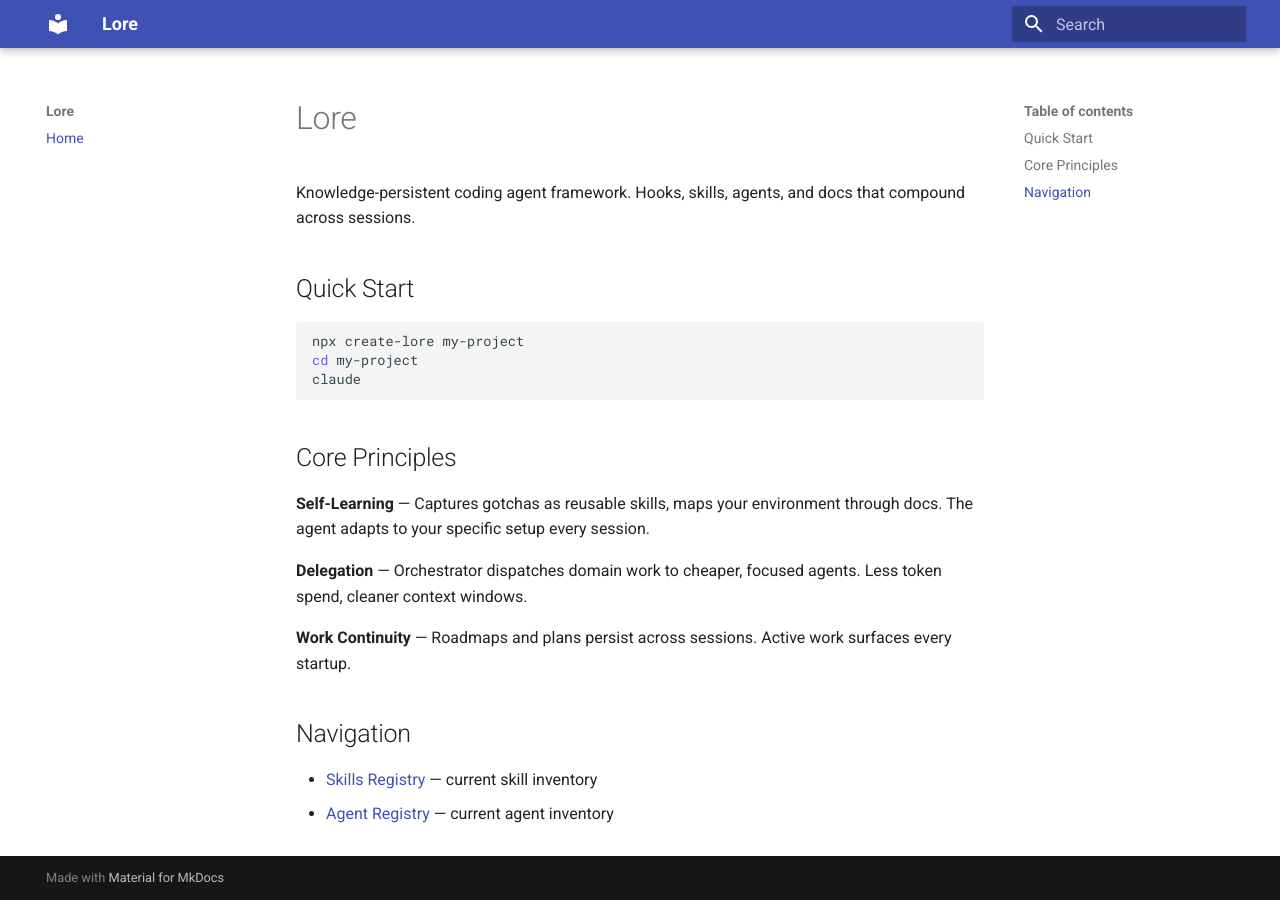
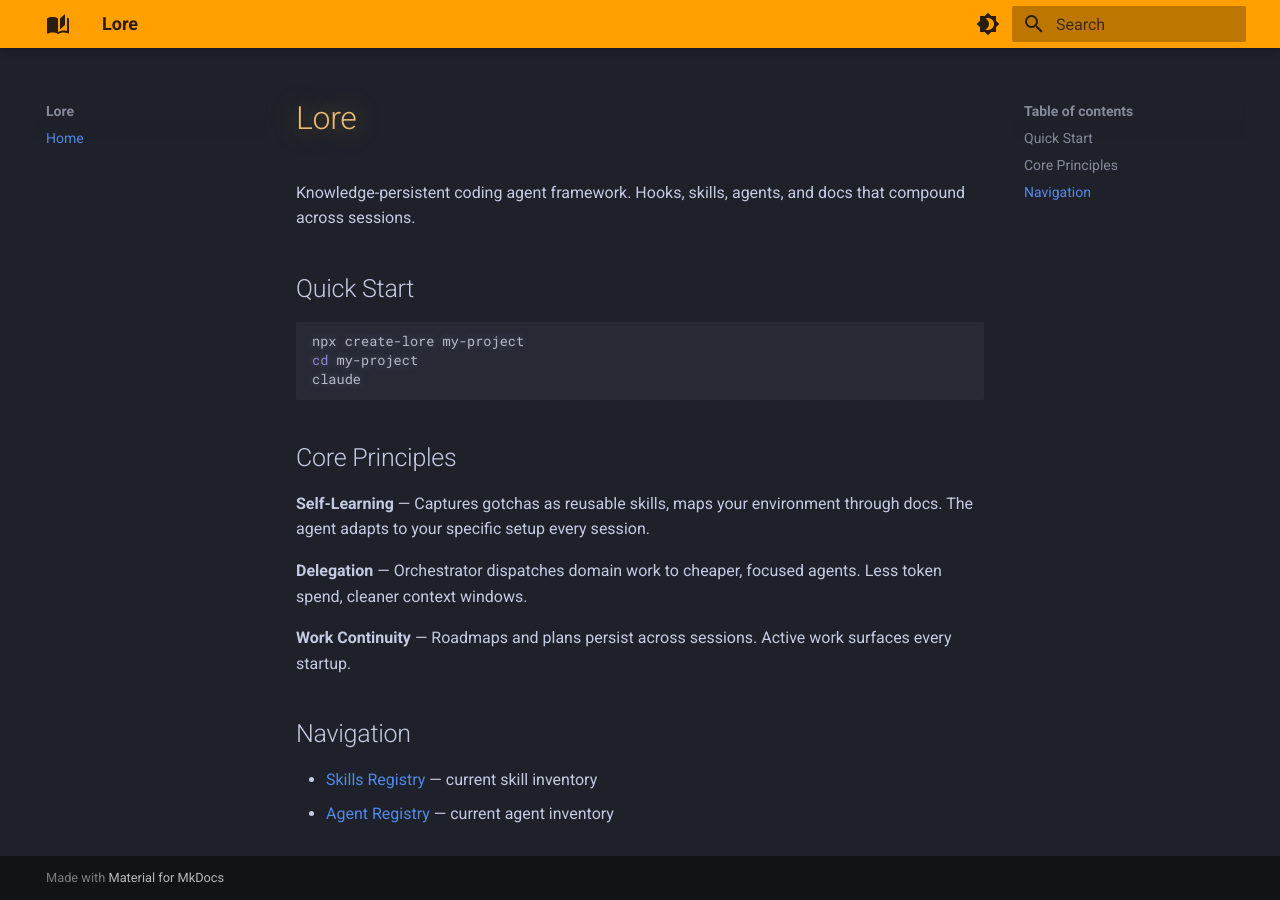
Before and after one commit to lorehq/lore, an MkDocs documentation site: the page built from docs/index.md, in a window 1280 px wide. Built offline with MkDocs 1.6.1 and Material for MkDocs 9.7.7, drawn with Linux system fonts in a browser that asks for light colours.

Commit message:
Add Lore theme — moonlit dark, parchment light, amber accents
Standard theme for all Lore projects: dark mode default with
blue-tinted text and candlelit title glow, light mode with
ivory background and ink-brown text. Amber header both modes.

Co-Authored-By: Claude Opus 4.6 <noreply@anthropic.com>

```diff
--- /dev/null
+++ b/docs/stylesheets/theme.css
@@ -0,0 +1,41 @@
+/* Moonlit — cool blue tint on dark mode, amber header */
+[data-md-color-scheme="slate"] {
+  --md-default-fg-color: rgba(220, 228, 255, 0.87);
+  --md-default-fg-color--light: rgba(220, 228, 255, 0.54);
+  --md-primary-fg-color: #FFA000;
+  --md-primary-fg-color--light: #FFC040;
+  --md-primary-fg-color--dark: #E08F00;
+  --md-primary-bg-color: #2B1D0E;
+  --md-primary-bg-color--light: #3D2B18;
+}
+
+/* Amber title + glow on dark mode */
+[data-md-color-scheme="slate"] h1 {
+  color: #E8B86D;
+  text-shadow: 0 0 25px rgba(210, 170, 90, 0.6), 0 0 50px rgba(210, 170, 90, 0.25);
+}
+
+/* Dark amber title on light mode — no glow */
+[data-md-color-scheme="default"] h1 {
+  color: #8B6914;
+}
+
+/* Code glow — moonlit on dark, none on light */
+[data-md-color-scheme="slate"] code {
+  text-shadow: 0 0 8px rgba(180, 190, 255, 0.3);
+}
+
+/* Parchment — warm ivory background, ink-brown text */
+[data-md-color-scheme="default"] {
+  --md-default-bg-color: #FAF6F0;
+  --md-default-bg-color--light: #F5F0E8;
+  --md-default-fg-color: rgba(58, 46, 36, 0.87);
+  --md-default-fg-color--light: rgba(58, 46, 36, 0.54);
+  --md-code-bg-color: #EDE5D8;
+  --md-code-fg-color: #3A2E24;
+  --md-primary-fg-color: #FFA000;
+  --md-primary-fg-color--light: #FFC040;
+  --md-primary-fg-color--dark: #E08F00;
+  --md-primary-bg-color: #2B1D0E;
+  --md-primary-bg-color--light: #3D2B18;
+}
--- a/mkdocs.yml
+++ b/mkdocs.yml
@@ -2,7 +2,26 @@ site_name: Lore
 docs_dir: docs
 theme:
   name: material
+  icon:
+    logo: material/book-open-page-variant
+  palette:
+    - scheme: slate
+      accent: amber
+      toggle:
+        icon: material/brightness-4
+        name: Switch to light mode
+    - scheme: default
+      accent: amber
+      toggle:
+        icon: material/brightness-7
+        name: Switch to dark mode
+  features:
+    - navigation.sections
+    - navigation.expand
+    - toc.follow
+    - search.highlight
 markdown_extensions:
+  - admonition
   - tables
   - toc:
       permalink: true
@@ -11,6 +30,9 @@ markdown_extensions:
         - name: mermaid
           class: mermaid
           format: !!python/name:pymdownx.superfences.fence_code_format
+  - pymdownx.details
+extra_css:
+  - stylesheets/theme.css
 plugins:
   - search
 
```
